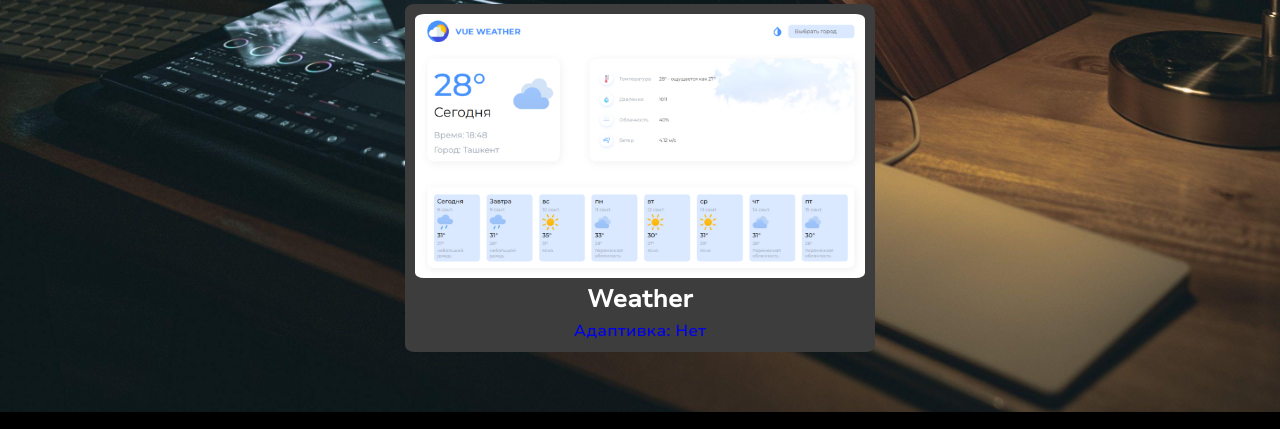
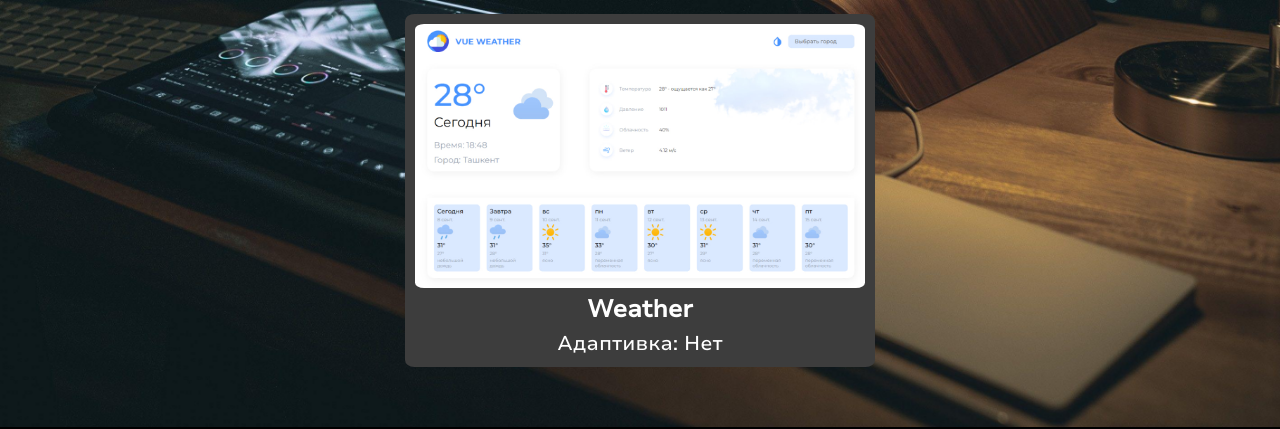
Before and after one commit to azizbekrasulmatov/portfolio, a plain HTML site: page index.html in a window 1280 px wide. Shown: the part 2798-3227 px from the top of the page. Drawn offline with Linux system fonts and the light colour scheme.

Commit message:
Update style.css
added css files for realising functions

```diff
--- a/style/style.css
+++ b/style/style.css
@@ -274,6 +274,10 @@ html, body {
 .project__box-item-title {
     color: white;
 }
+.project__box-item-text {
+    color: white;
+    font-size: 20px;
+}
 
 /* footer */
 
```
